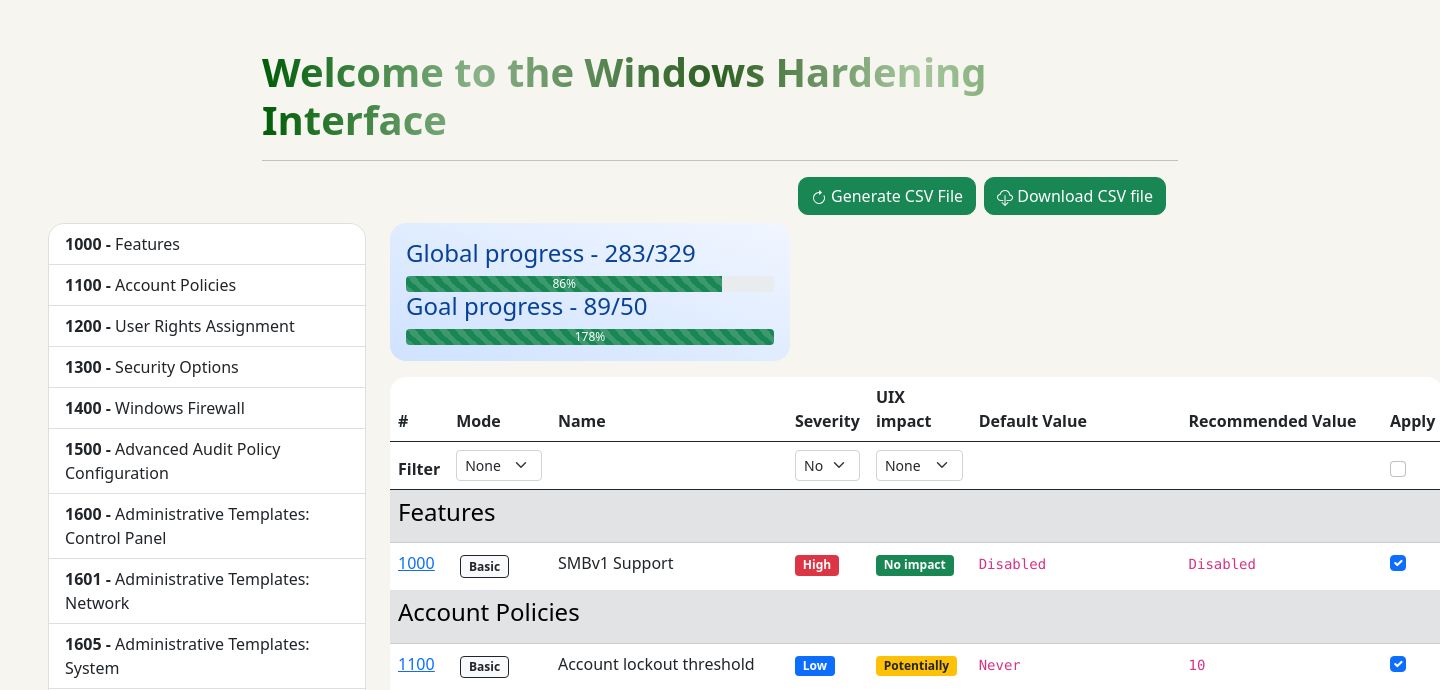
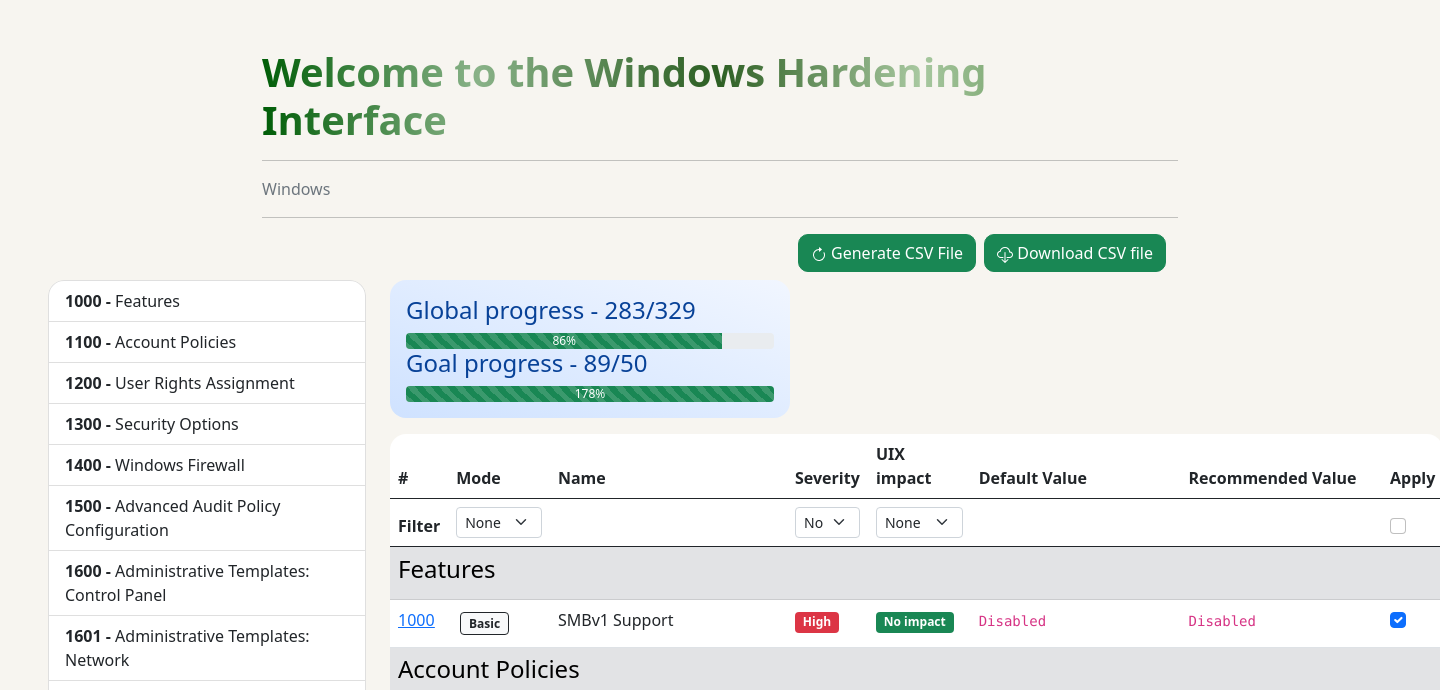
Before and after one commit to CRYPT-ON-IT/policies_hardening_interface, a PHP site: page /interface/windows in a window 1440 px wide. Shown: the top 690 px of the page. Run offline with PHP 8.4, Linux system fonts and the light colour scheme; data that the repository does not hold is empty.

Commit message:
Add Breadcrumb part

```diff
--- a/interface/windows/index.php
+++ b/interface/windows/index.php
@@ -27,6 +27,13 @@
     <section class="m-5">
       <div class="container mt-5" style="max-width:940px;">
         <h1>Welcome to the Windows Hardening Interface</h1>
+        <hr>
+        <!-- Breadcrumb part -->
+        <nav aria-label="breadcrumb">
+          <ol class="breadcrumb">
+            <li class="breadcrumb-item active" aria-current="page">Windows</li>
+          </ol>
+        </nav>
         <hr>
           <!-- Buttons part -->
           <div class="d-flex justify-content-end m-2">
```
Also changed, not shown: interface/windows/server/2016/index.php (+8 -0 lines).
